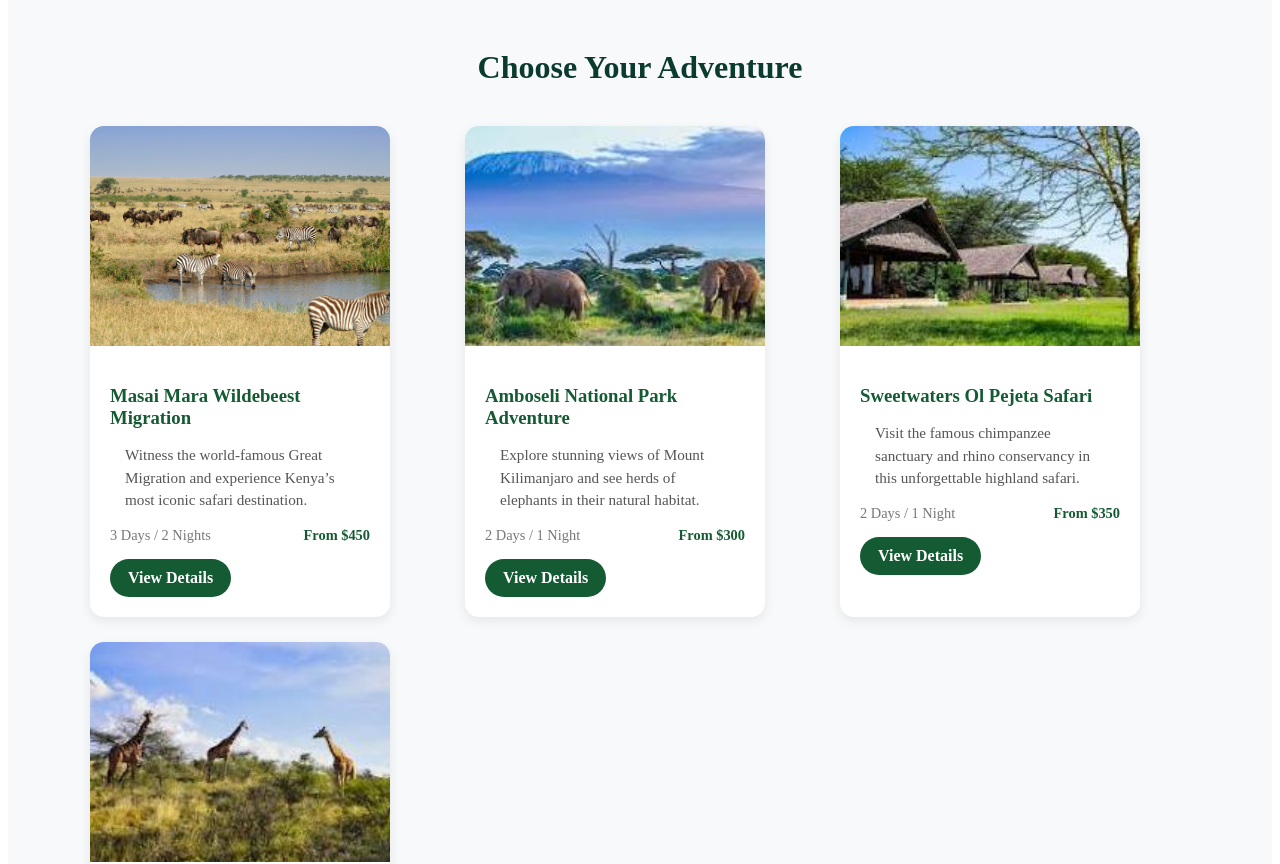
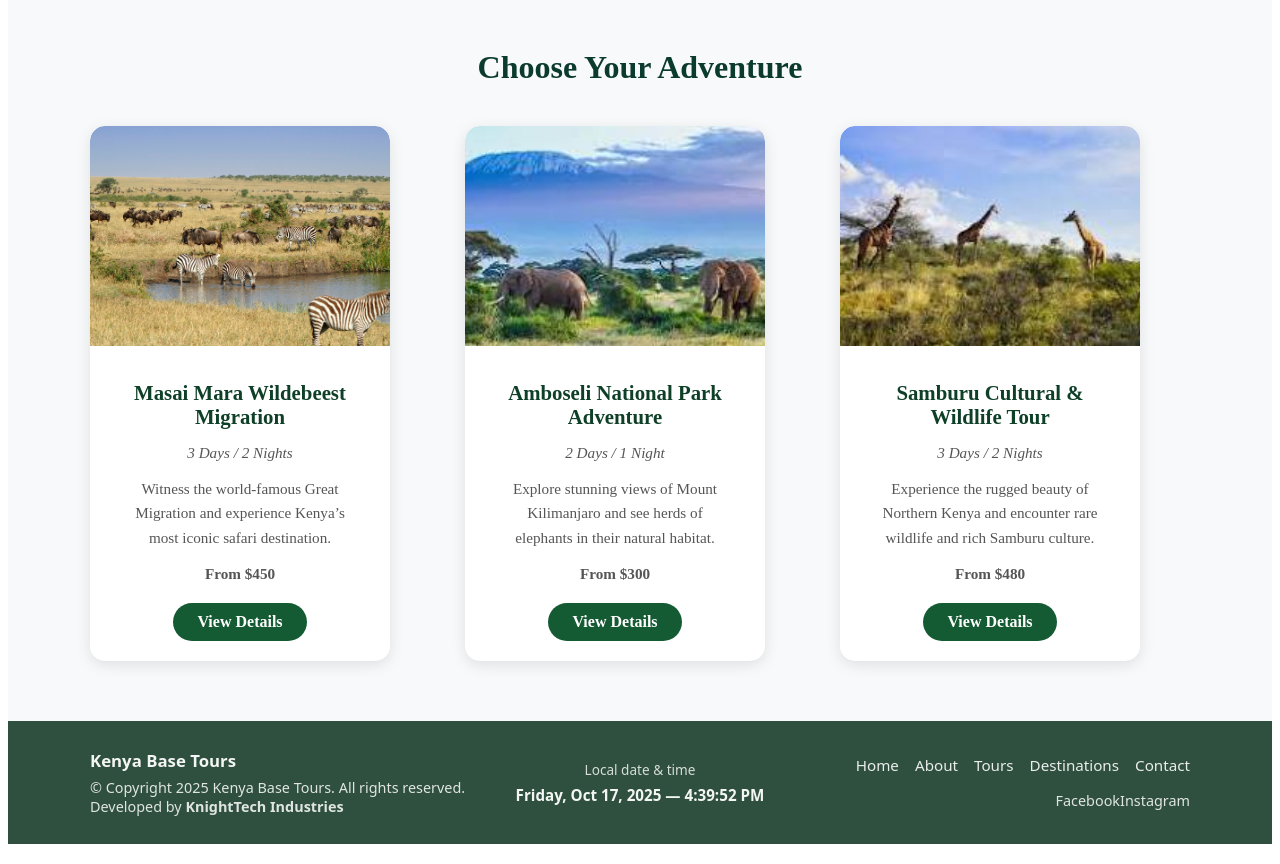
Before and after one commit to Muyundo/kenya-base-tours, a React (Create React App) app: page /tours in a window 1280 px wide. Shown: the part 500-1364 px from the top of the page. Built offline with nearby package versions, Linux system fonts and the light colour scheme.

Commit message:
Updated Tours card links

```diff
--- /dev/null
+++ b/src/components/TourCard.css
@@ -0,0 +1,72 @@
+.tour-card {
+  background: #ffffff;
+  border-radius: 15px;
+  overflow: hidden;
+  box-shadow: 0 4px 15px rgba(0, 0, 0, 0.1);
+  transition: transform 0.3s ease, box-shadow 0.3s ease;
+  display: flex;
+  flex-direction: column;
+  justify-content: space-between;
+}
+
+.tour-card:hover {
+  transform: translateY(-5px);
+  box-shadow: 0 8px 20px rgba(0, 0, 0, 0.15);
+}
+
+.tour-card img {
+  width: 100%;
+  height: 220px;
+  object-fit: cover;
+  border-top-left-radius: 15px;
+  border-top-right-radius: 15px;
+}
+
+.tour-card-content {
+  padding: 20px;
+  text-align: center;
+}
+
+.tour-card-content h3 {
+  color: #0e3f27;
+  font-size: 1.3rem;
+  margin-bottom: 10px;
+  font-weight: 700;
+}
+
+.tour-duration {
+  font-size: 0.95rem;
+  color: #666;
+  font-style: italic;
+  margin-bottom: 8px;
+}
+
+.tour-description {
+  color: #444;
+  font-size: 0.95rem;
+  line-height: 1.6;
+  margin-bottom: 15px;
+}
+
+.tour-price {
+  font-weight: 600;
+  color: #0e3f27;
+  margin-bottom: 20px;
+  font-size: 1rem;
+}
+
+.tour-btn {
+  display: inline-block;
+  background: #145a32;
+  color: #fff;
+  padding: 10px 24px;
+  border-radius: 25px;
+  text-decoration: none;
+  font-weight: 600;
+  transition: all 0.3s ease;
+}
+
+.tour-btn:hover {
+  background: #0e3f27;
+  transform: translateY(-2px);
+}
--- a/src/components/TourCard.js
+++ b/src/components/TourCard.js
@@ -1,17 +1,21 @@
 import React from "react";
+import { Link } from "react-router-dom";
+import "./TourCard.css";
 
 function TourCard({ tour }) {
   return (
     <div className="tour-card">
       <img src={tour.image} alt={tour.title} />
-      <div className="tour-info">
+      <div className="tour-card-content">
         <h3>{tour.title}</h3>
+        <p className="tour-duration">{tour.duration}</p>
         <p className="tour-description">{tour.description}</p>
-        <div className="tour-meta">
-          <span>{tour.duration}</span>
-          <span className="tour-price">{tour.price}</span>
-        </div>
-        <a href="#" className="tour-btn">View Details</a>
+        <p className="tour-price">{tour.price}</p>
+
+        {/* Link to destination detail */}
+        <Link to={`/destinations/${tour.slug}`} className="tour-btn">
+          View Details
+        </Link>
       </div>
     </div>
   );
--- a/src/components/ToursList.js
+++ b/src/components/ToursList.js
@@ -5,7 +5,6 @@ import TourCard from "./TourCard";
 // Local images (you can replace with your own)
 import maraImg from "../assets/images/masai-mara.jpg";
 import amboseliImg from "../assets/images/amboseli.jpg";
-import sweetwatersImg from "../assets/images/sweetwaters.jpg";
 import samburuImg from "../assets/images/samburu.jpg";
 
 function ToursList() {
@@ -13,6 +12,7 @@ function ToursList() {
     {
       id: 1,
       title: "Masai Mara Wildebeest Migration",
+      slug: "masai-mara",
       image: maraImg,
       duration: "3 Days / 2 Nights",
       price: "From $450",
@@ -22,6 +22,7 @@ function ToursList() {
     {
       id: 2,
       title: "Amboseli National Park Adventure",
+      slug: "amboseli",
       image: amboseliImg,
       duration: "2 Days / 1 Night",
       price: "From $300",
@@ -30,16 +31,8 @@ function ToursList() {
     },
     {
       id: 3,
-      title: "Sweetwaters Ol Pejeta Safari",
-      image: sweetwatersImg,
-      duration: "2 Days / 1 Night",
-      price: "From $350",
-      description:
-        "Visit the famous chimpanzee sanctuary and rhino conservancy in this unforgettable highland safari.",
-    },
-    {
-      id: 4,
       title: "Samburu Cultural & Wildlife Tour",
+      slug: "samburu",
       image: samburuImg,
       duration: "3 Days / 2 Nights",
       price: "From $480",
```
